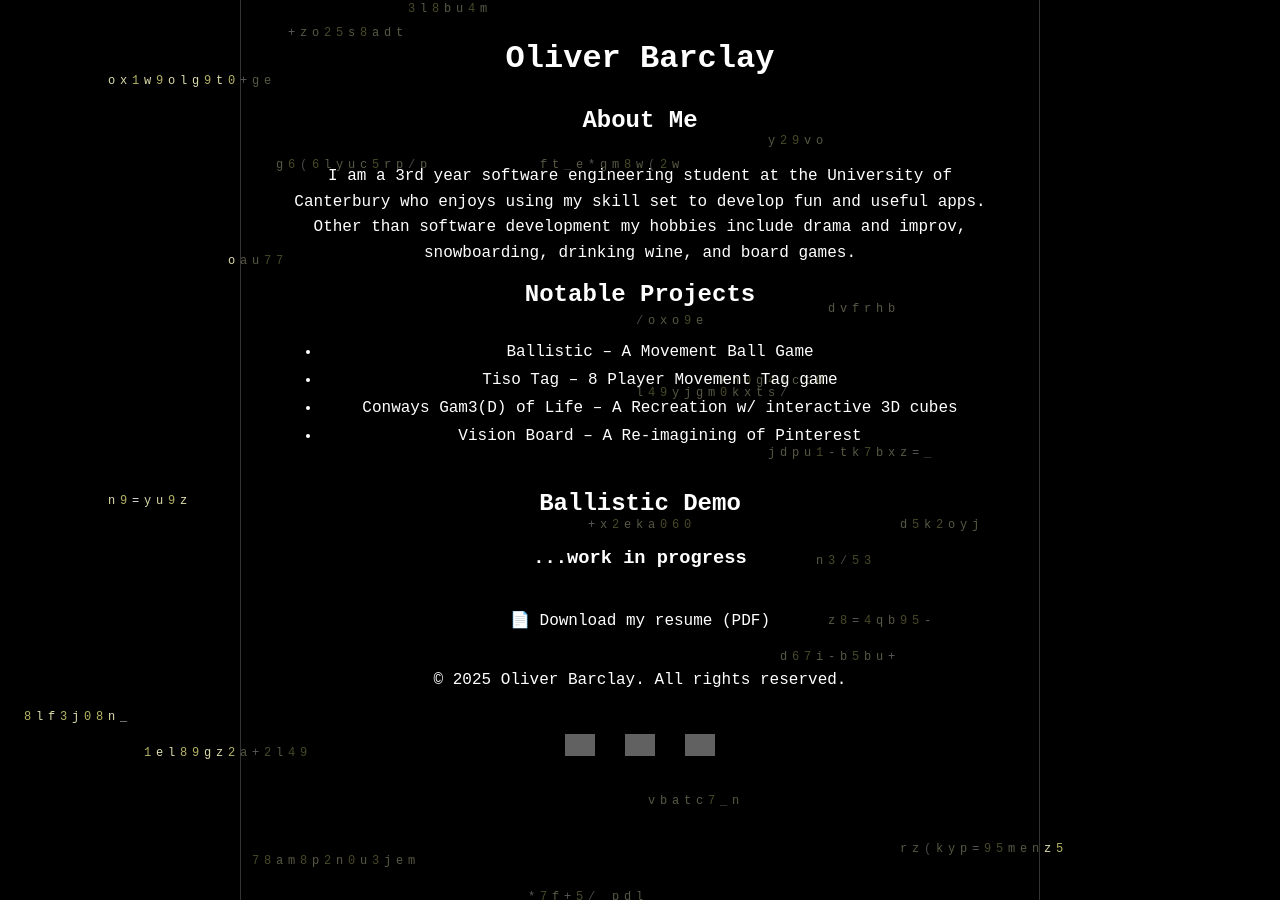
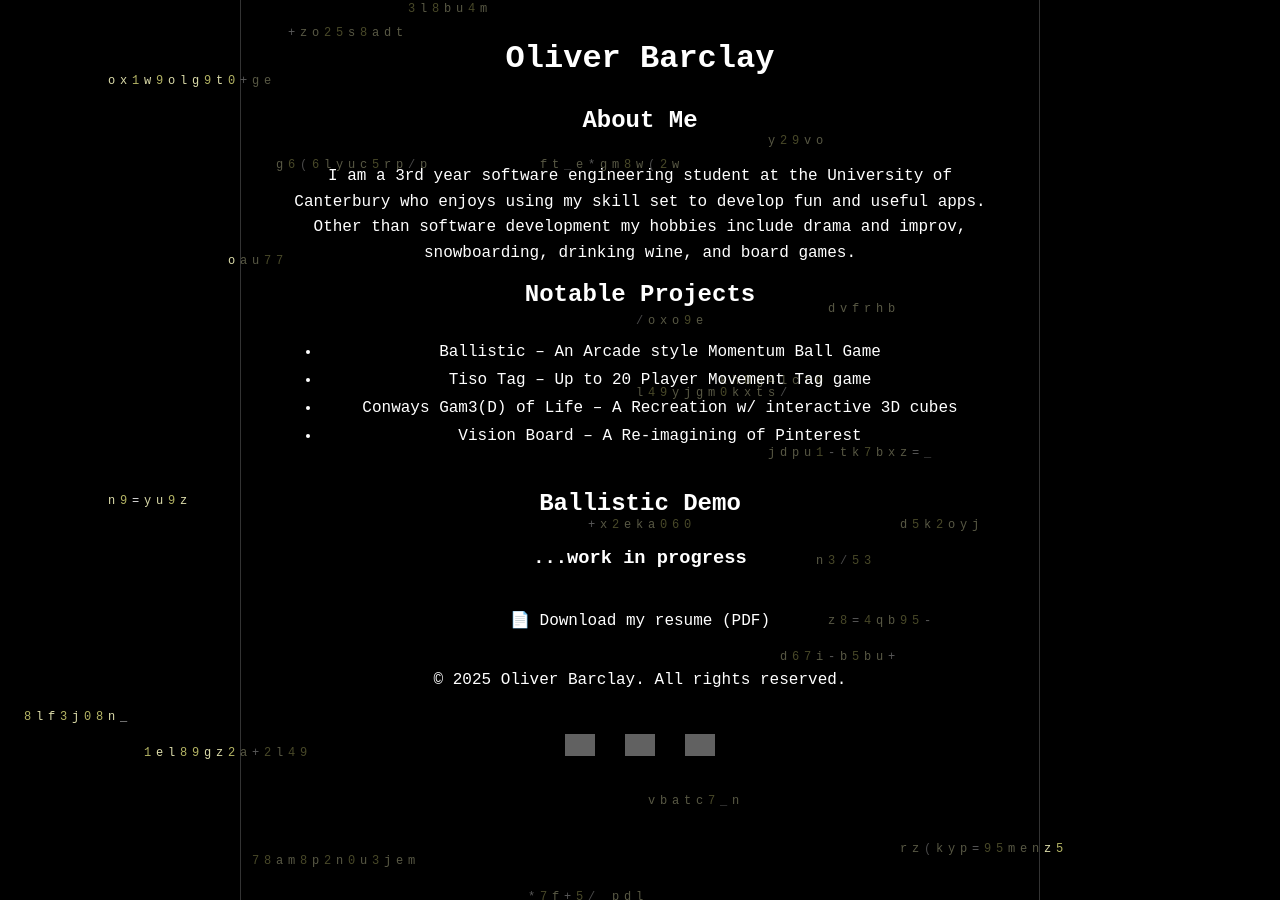
Before and after one commit to EggnogPlus/EggnogPlus.github.io, a Jekyll site: the page built from assets/html/index.html, in a window 1280 px wide. Built offline with Jekyll 4.4.1, drawn with Linux system fonts in a browser that asks for light colours; grey boxes are pictures that could not be loaded.

Commit message:
v 1.0.4 - added updated resume - updated Tiso player count - verified

```diff
--- a/assets/html/index.html
+++ b/assets/html/index.html
@@ -23,11 +23,11 @@ permalink: /
         <ul>
             <li>
                 <a href="https://github.com/EggnogPlus/Personal_Project" target="_blank">Ballistic –
-                    A Movement Ball Game</a>
+                    An Arcade style Momentum Ball Game</a>
             </li>
             <li>
                 <a href="https://github.com/EggnogPlus/Tiso-Tag" target="_blank">Tiso Tag –
-                    8 Player Movement Tag game</a>
+                    Up to 20 Player Movement Tag game</a>
             <li>
                 <a href="https://github.com/EggnogPlus/Conway-s-Game-of-Life-in-Unity-3D" target="_blank">
                     Conways Gam3(D) of Life –
```
Also changed, not shown: 1 other file.
